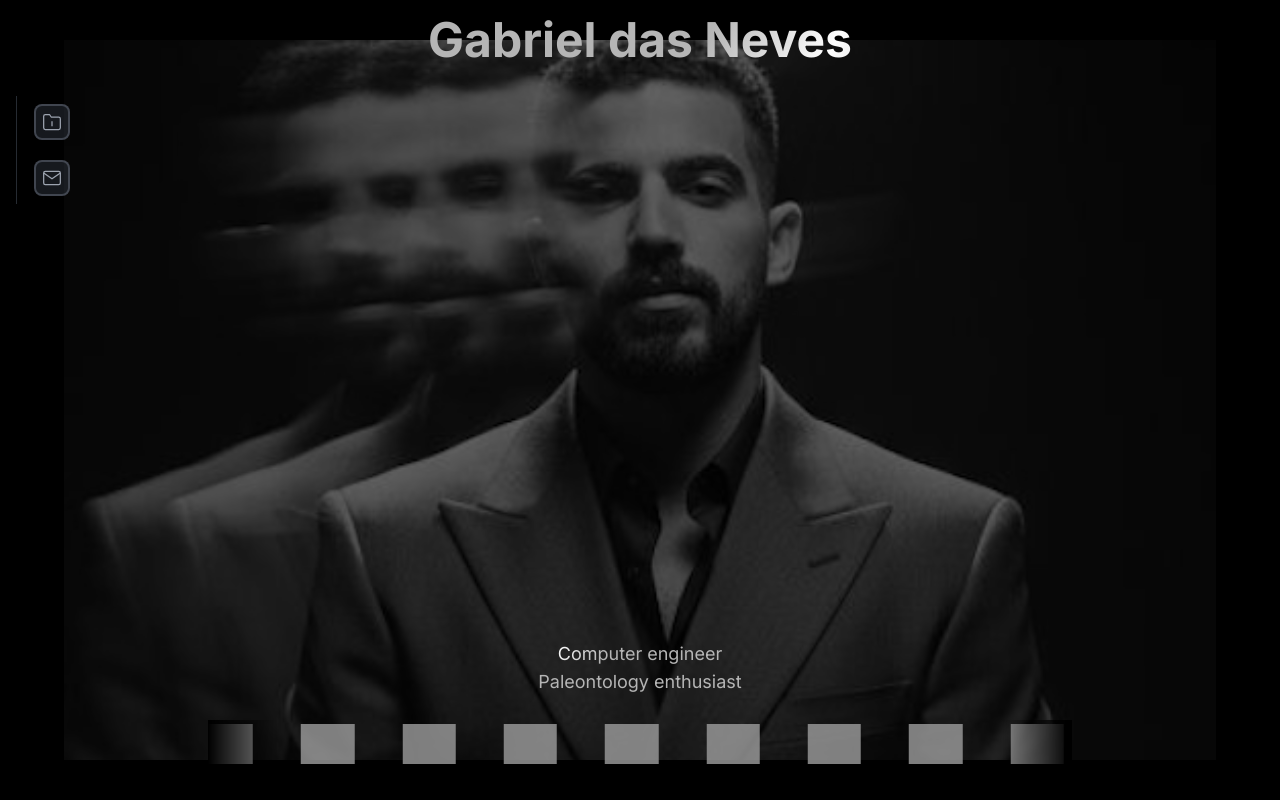
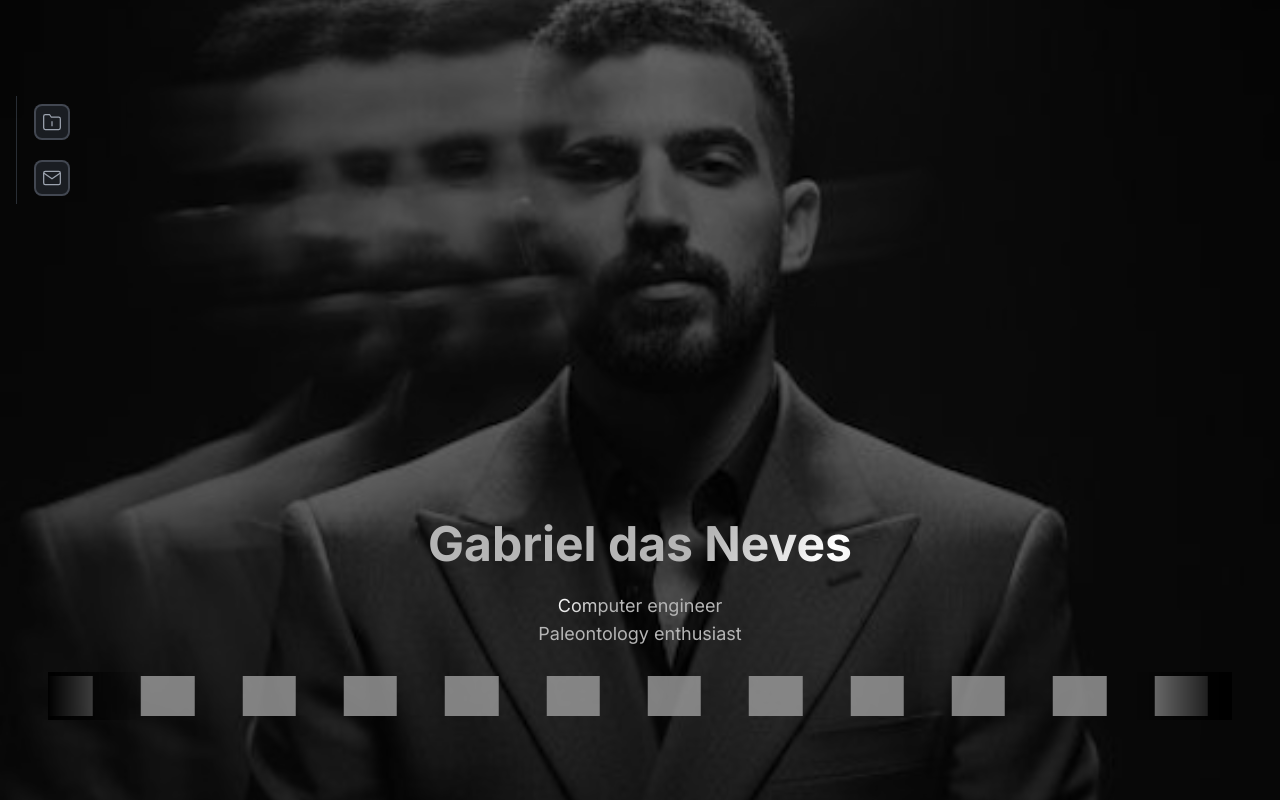
Before and after one commit to gabrieldasneves/portfolio-website, a Next.js app: page / in a window 1280 px wide. Built offline with nearby package versions, Linux system fonts and the light colour scheme; grey boxes are pictures that could not be loaded.

Commit message:
Refactor Hero component layout for improved structure and styling; adjust positioning and add padding for better visual alignment

```diff
--- a/components/hero.tsx
+++ b/components/hero.tsx
@@ -11,7 +11,7 @@ export function Hero() {
         className="absolute inset-0 z-0 overflow-hidden"
         aria-hidden
       >
-        <div className="absolute inset-0 origin-center scale-100 md:scale-95 lg:scale-90 xl:scale-85 2xl:scale-80">
+        <div className="absolute inset-0">
           <Image
             src="/hero-photo.png"
             alt=""
@@ -24,7 +24,8 @@ export function Hero() {
         <div className="absolute inset-0 bg-black/60" />
       </div>
 
-      <div className="relative z-20 flex h-full w-full flex-col items-center justify-between pt-4 pb-16 px-4 text-center">
+      <div className="relative z-20 flex h-full w-full flex-col items-center justify-end pb-16 pt-4 px-4 text-center">
+        <div className="flex flex-col items-center gap-6 w-full">
           <h1 className="text-3xl font-bold md:text-4xl lg:text-5xl">
             <ShinyText
               text="Gabriel das Neves"
@@ -36,11 +37,7 @@ export function Hero() {
               direction="left"
             />
           </h1>
-
-        <div />
-
-      <div className="absolute bottom-4 left-0 right-0 z-20 w-full max-w-4xl mx-auto px-4 flex flex-col items-center gap-6">
-        <p className="text-base md:text-lg text-center">
+          <p className="text-base md:text-lg text-center max-w-4xl mx-auto px-4">
           <ShinyText
             text="Computer engineer"
             speed={2}
@@ -61,7 +58,9 @@ export function Hero() {
             direction="left"
           />
         </p>
+        <div className="w-full px-4 md:px-8">
           <TechLogoLoop />
+        </div>
       </div>
       </div>
     </section>
```
Lines whose indentation alone changed are shown as unchanged.
